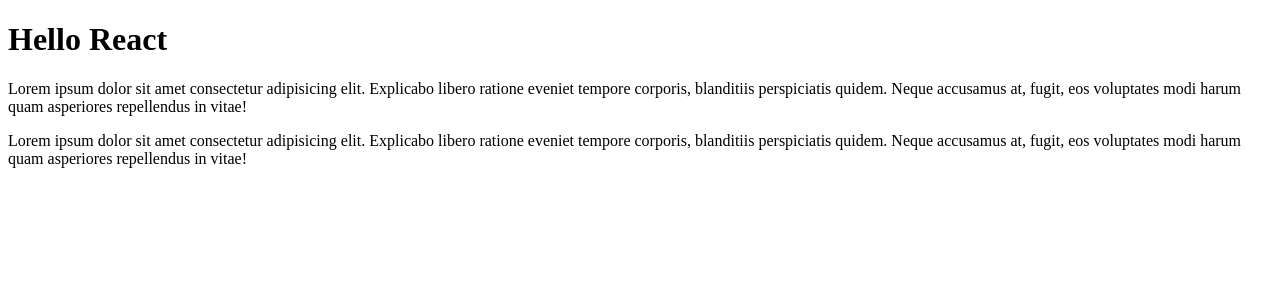
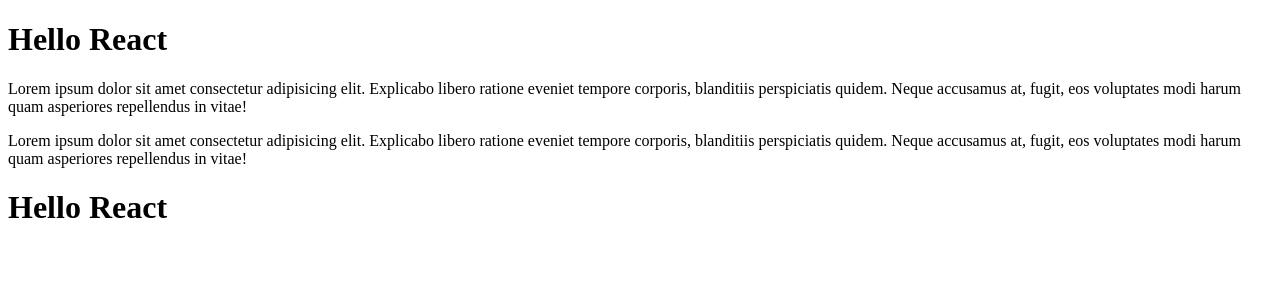
Before and after one commit to eerietated/react-1, a React (Create React App) app: page / in a window 1280 px wide. Shown: the top 300 px of the page. Built offline with nearby package versions, Linux system fonts and the light colour scheme.

Commit message:
remote .tsx

```diff
--- /dev/null
+++ b/src/Header.tsx
@@ -0,0 +1,5 @@
+export const Header = () => {
+    return <h1>Hello React</h1>
+}
+
+// export default Header
--- a/src/index.tsx
+++ b/src/index.tsx
@@ -1,9 +1,7 @@
 import React from 'react'
 import ReactDOM from 'react-dom/client'
+import { Header } from './Header'
 
-const Header = () => {
-    return <h1>Hello React</h1>
-}
 const Content = () => {
     return (
         <>
@@ -27,6 +25,7 @@
         <React.Fragment>
             <Header />
             <Content />
+            <Header />
         </React.Fragment>
     )
 }
```
